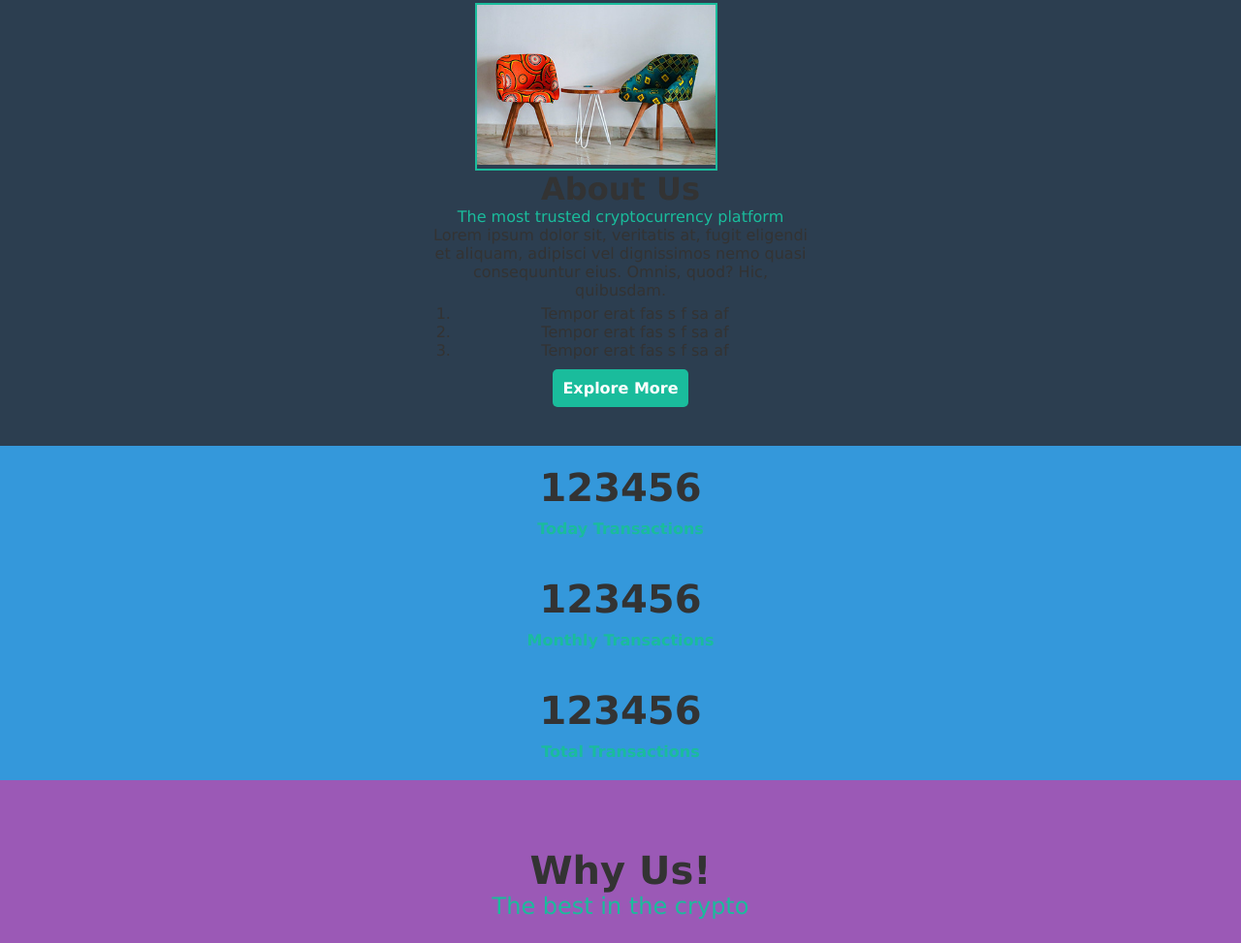
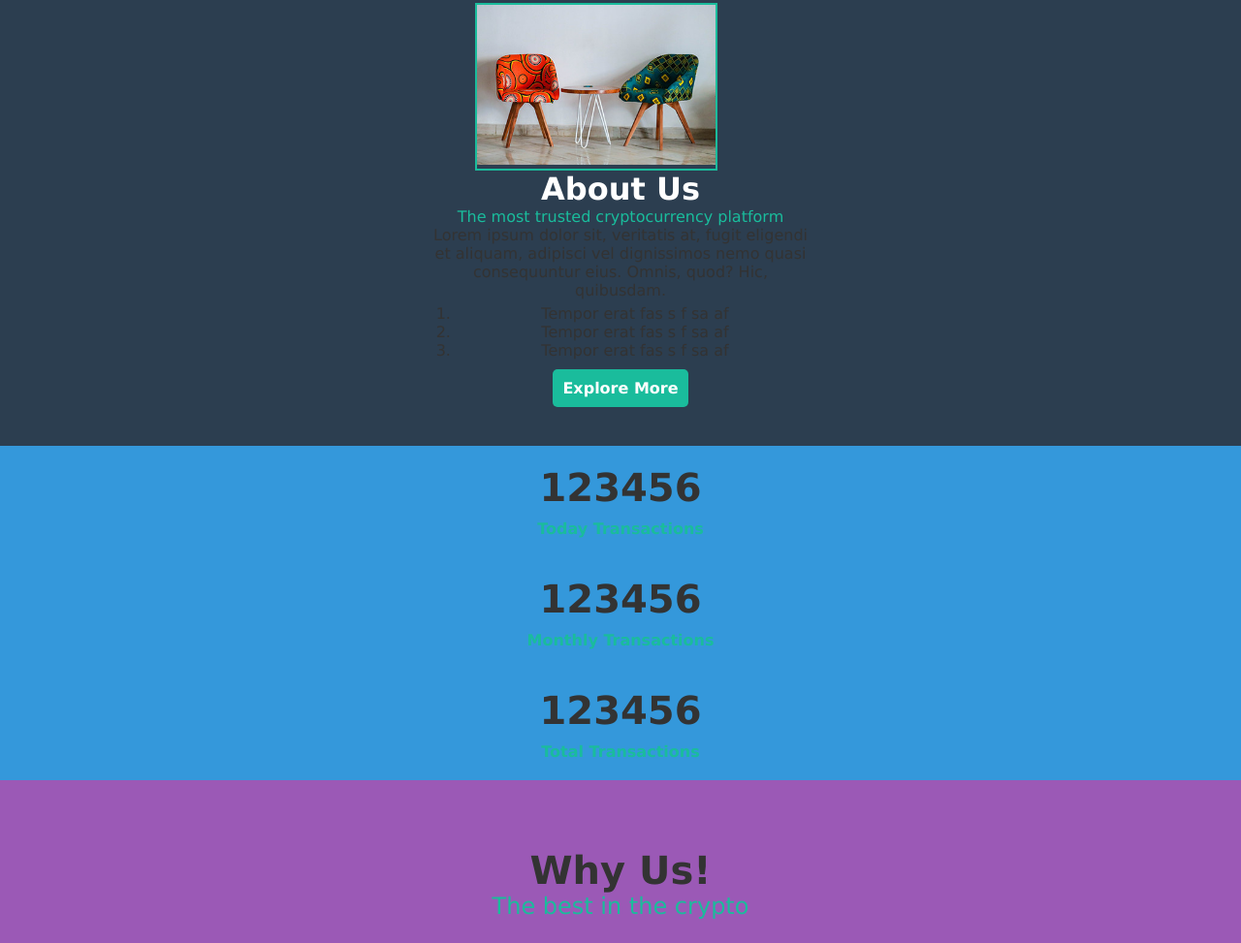
Before and after one commit to anilsjr/crypto-coin, a plain HTML site: page index.html in a window 1280 px wide. Shown: the part 758-1731 px from the top of the page at 97% size. Drawn offline with Linux system fonts and the light colour scheme.

Commit message:
h1 color change

```diff
--- a/css/style.css
+++ b/css/style.css
@@ -97,6 +97,9 @@ nav .logo {
     width: 100%;
     max-width: 400px;
     color: #fff;
+}
+.about-section .detailbox h1{
+    color:#fff;
 }
 
 .about-section .detailbox ol {
```
